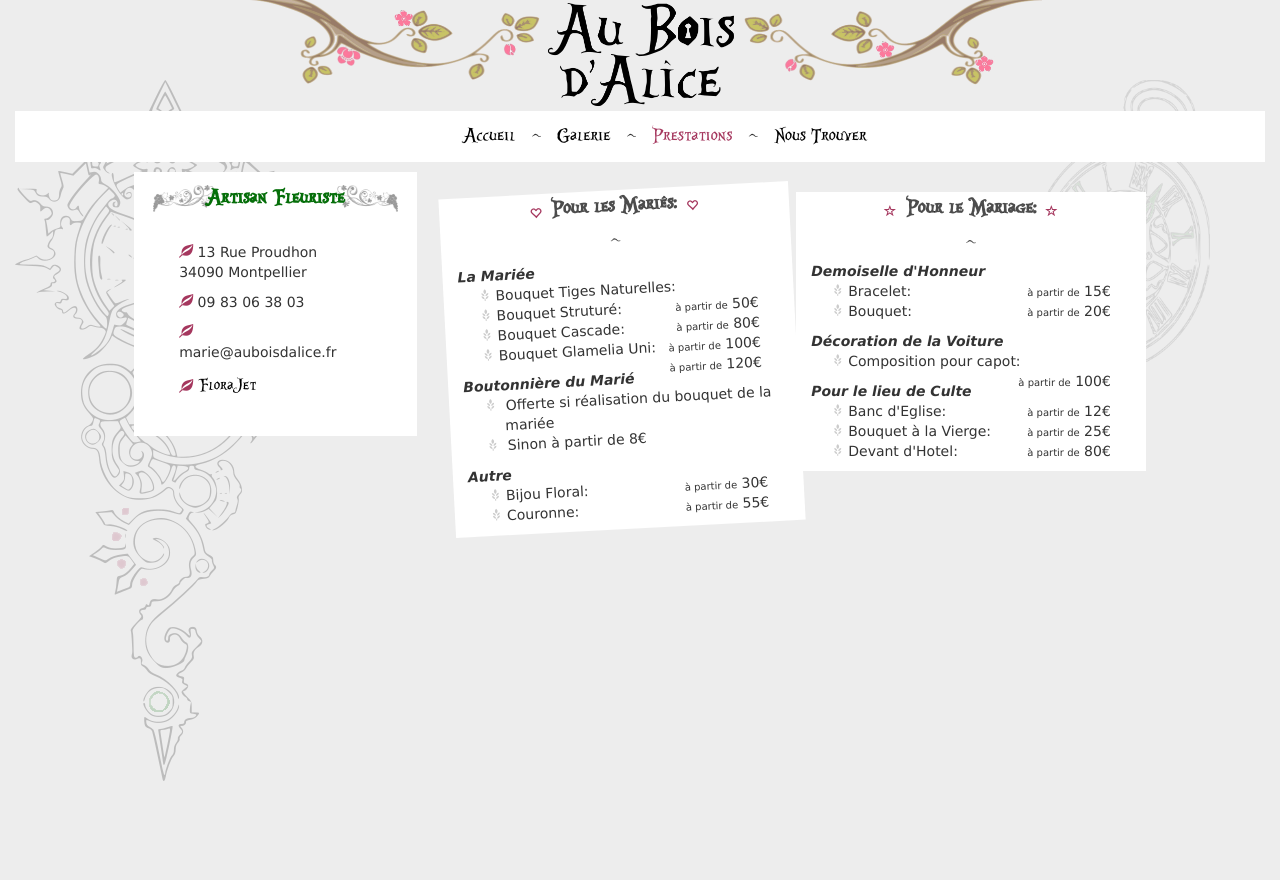
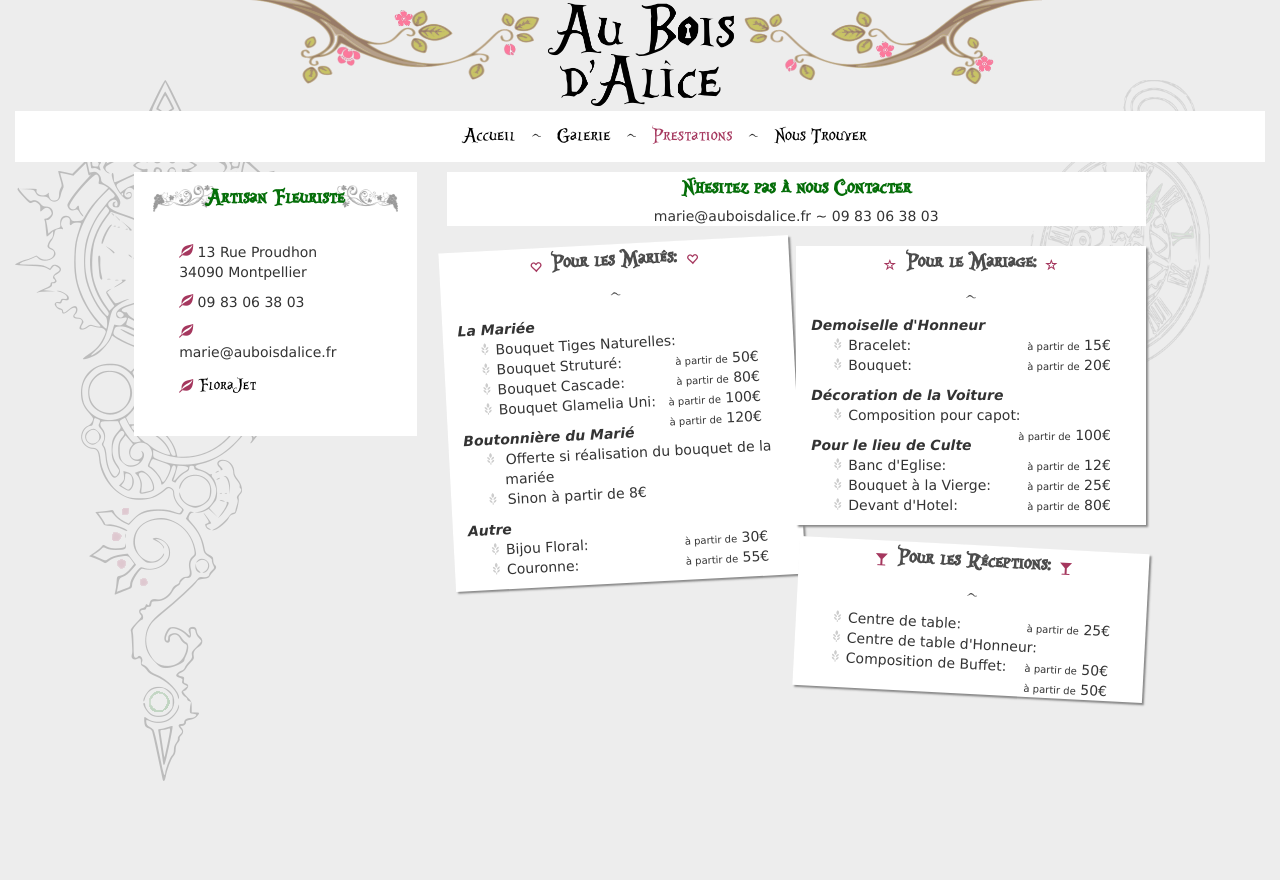
Before and after one commit to DudeBar/Alice, a Django app: page /prestation in a window 1280 px wide; the page is wider, and only the part inside the window is pictured. Run offline with Django 3.2, Linux system fonts and the light colour scheme; some libraries are stand-ins or nearby versions.

Commit message:
changement du style des prestations

```diff
--- a/website/static/css/alice.css
+++ b/website/static/css/alice.css
@@ -205,6 +205,10 @@ a {
     transform: rotate(-8deg);
 }
 
+.presta-shadow {
+    box-shadow: 2px 2px 2px #888888;
+}
+
 .presta-title-icon-left {
     color: #a5375e;
     font-size: 12px;
--- a/website/templates/prestation.html
+++ b/website/templates/prestation.html
@@ -3,7 +3,11 @@
 
 {% block content %}
     <div class="col-md-7 col-lg-7">
-    <div class="alice-panel-prestation-left col-md-6 col-lg-6">
+    <div class="alice-panel col-md-12 col-lg-12">
+        <div class="alice-title main-color"><b>N'hesitez pas à nous Contacter</b></div>
+        <div style="text-align: center">marie@auboisdalice.fr ~ 09 83 06 38 03</div>
+    </div>
+    <div class="alice-panel-prestation-left col-md-6 col-lg-6 presta-shadow">
         <div class="alice-title"><span class="glyphicon glyphicon-heart-empty presta-title-icon-left"></span><b>Pour les Mariés:</b><span class="glyphicon glyphicon-heart-empty presta-title-icon-right"></span></div>
         <div class="alice-title"> ~ </div>
         <div><b><i>La Mariée</i></b></div>
@@ -30,7 +34,7 @@
             </ul>
         </div>
     </div>
-    <div class="alice-panel-prestation col-md-6 col-lg-6">
+    <div class="alice-panel-prestation col-md-6 col-lg-6 presta-shadow">
         <div class="alice-title"><span class="glyphicon glyphicon-star-empty presta-title-icon-left"></span><b>Pour le Mariage:</b><span class="glyphicon glyphicon-star-empty presta-title-icon-right"></span></div>
         <div class="alice-title"> ~ </div>
         <div><b><i>Demoiselle d'Honneur</i></b></div>
@@ -55,5 +59,16 @@
             </ul>
         </div>
     </div>
+        <div class="alice-panel-prestation-right col-md-6 col-lg-6 presta-shadow">
+        <div class="alice-title"><span class="glyphicon glyphicon-glass presta-title-icon-left"></span><b>Pour les Réceptions:</b><span class="glyphicon glyphicon-glass presta-title-icon-right"></span></div>
+        <div class="alice-title"> ~ </div>
+        <div>
+            <ul class="presta-list">
+                <li><span>Centre de table:</span><span class="presta-prix"><span style="font-size: 10px">à partir de</span> 25€</span></li>
+                <li><span>Centre de table d'Honneur:</span><span class="presta-prix"><span style="font-size: 10px">à partir de</span> 50€</span></li>
+                <li><span>Composition de Buffet:</span><span class="presta-prix"><span style="font-size: 10px">à partir de</span> 50€</span></li>
+            </ul>
+        </div>
+    </div>
     </div>
 {% endblock %}
```
